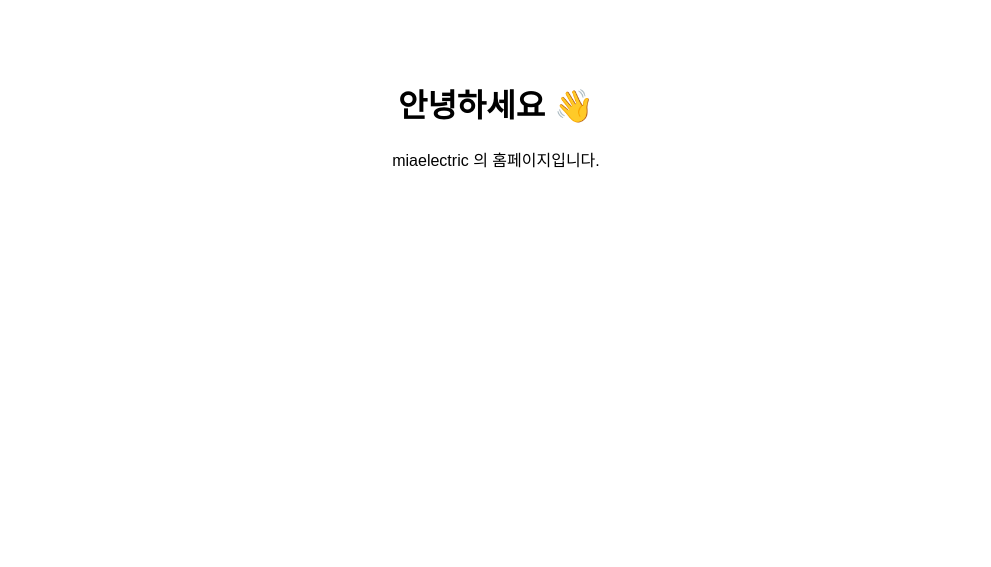
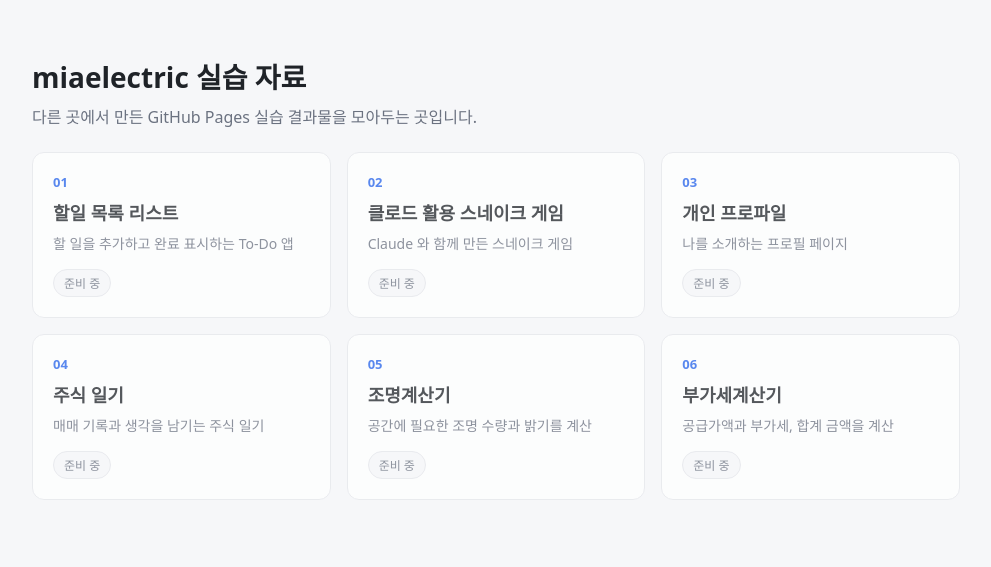
Before and after one commit to miaelectric/miaelectric-home.github.io, a plain HTML site: page index.html in a window 1280 px wide. Shown: the whole page, without its empty margins (144-1135 px from the left). Drawn offline with Linux system fonts and the light colour scheme.

Commit message:
Add card grid with 6 project placeholders
Co-Authored-By: Claude Opus 5.5 <noreply@anthropic.com>

```diff
--- a/index.html
+++ b/index.html
@@ -3,19 +3,143 @@
 <head>
   <meta charset="UTF-8">
   <meta name="viewport" content="width=device-width, initial-scale=1.0">
-  <title>miaelectric home</title>
+  <title>miaelectric 실습 자료</title>
   <style>
+    :root {
+      --bg: #f6f7f9;
+      --card: #ffffff;
+      --text: #1f2328;
+      --muted: #6b7280;
+      --border: #e5e7eb;
+      --accent: #2563eb;
+    }
+    @media (prefers-color-scheme: dark) {
+      :root {
+        --bg: #0f1115;
+        --card: #181b21;
+        --text: #e6e8eb;
+        --muted: #9aa3ad;
+        --border: #2a2f37;
+        --accent: #60a5fa;
+      }
+    }
+    * { box-sizing: border-box; }
     body {
-      font-family: sans-serif;
-      max-width: 640px;
-      margin: 80px auto;
-      padding: 0 16px;
-      text-align: center;
+      margin: 0;
+      font-family: "Pretendard", "Malgun Gothic", system-ui, sans-serif;
+      background: var(--bg);
+      color: var(--text);
+    }
+    header {
+      max-width: 960px;
+      margin: 0 auto;
+      padding: 56px 16px 24px;
+    }
+    header h1 { margin: 0 0 8px; font-size: 28px; }
+    header p { margin: 0; color: var(--muted); }
+    main {
+      max-width: 960px;
+      margin: 0 auto;
+      padding: 0 16px 64px;
+    }
+    .grid {
+      display: grid;
+      grid-template-columns: repeat(auto-fill, minmax(260px, 1fr));
+      gap: 16px;
+    }
+    .card {
+      display: flex;
+      flex-direction: column;
+      gap: 8px;
+      padding: 20px;
+      background: var(--card);
+      border: 1px solid var(--border);
+      border-radius: 12px;
+      color: inherit;
+      text-decoration: none;
+    }
+    .card .num {
+      font-size: 13px;
+      font-weight: 600;
+      color: var(--accent);
+    }
+    .card h2 { margin: 0; font-size: 18px; }
+    .card p { margin: 0; color: var(--muted); font-size: 14px; flex: 1; }
+    .badge {
+      align-self: flex-start;
+      margin-top: 8px;
+      padding: 4px 10px;
+      border-radius: 999px;
+      font-size: 12px;
+      background: var(--bg);
+      border: 1px solid var(--border);
+      color: var(--muted);
+    }
+    /* 링크가 아직 없는 카드 */
+    .card.disabled { cursor: not-allowed; opacity: 0.75; }
+    /* 링크가 연결된 카드 */
+    a.card:not(.disabled):hover {
+      border-color: var(--accent);
+      transform: translateY(-2px);
+      transition: 0.15s;
     }
   </style>
 </head>
 <body>
-  <h1>안녕하세요 👋</h1>
-  <p>miaelectric 의 홈페이지입니다.</p>
+  <header>
+    <h1>miaelectric 실습 자료</h1>
+    <p>다른 곳에서 만든 GitHub Pages 실습 결과물을 모아두는 곳입니다.</p>
+  </header>
+
+  <main>
+    <!--
+      링크 연결 방법:
+      <div class="card disabled"> 를 <a class="card" href="https://..."> 로 바꾸고,
+      닫는 태그 </div> 를 </a> 로, 배지 문구를 "바로가기" 등으로 바꾸면 됩니다.
+    -->
+    <section class="grid">
+      <div class="card disabled" aria-disabled="true">
+        <span class="num">01</span>
+        <h2>할일 목록 리스트</h2>
+        <p>할 일을 추가하고 완료 표시하는 To-Do 앱</p>
+        <span class="badge">준비 중</span>
+      </div>
+
+      <div class="card disabled" aria-disabled="true">
+        <span class="num">02</span>
+        <h2>클로드 활용 스네이크 게임</h2>
+        <p>Claude 와 함께 만든 스네이크 게임</p>
+        <span class="badge">준비 중</span>
+      </div>
+
+      <div class="card disabled" aria-disabled="true">
+        <span class="num">03</span>
+        <h2>개인 프로파일</h2>
+        <p>나를 소개하는 프로필 페이지</p>
+        <span class="badge">준비 중</span>
+      </div>
+
+      <div class="card disabled" aria-disabled="true">
+        <span class="num">04</span>
+        <h2>주식 일기</h2>
+        <p>매매 기록과 생각을 남기는 주식 일기</p>
+        <span class="badge">준비 중</span>
+      </div>
+
+      <div class="card disabled" aria-disabled="true">
+        <span class="num">05</span>
+        <h2>조명계산기</h2>
+        <p>공간에 필요한 조명 수량과 밝기를 계산</p>
+        <span class="badge">준비 중</span>
+      </div>
+
+      <div class="card disabled" aria-disabled="true">
+        <span class="num">06</span>
+        <h2>부가세계산기</h2>
+        <p>공급가액과 부가세, 합계 금액을 계산</p>
+        <span class="badge">준비 중</span>
+      </div>
+    </section>
+  </main>
 </body>
 </html>
```
